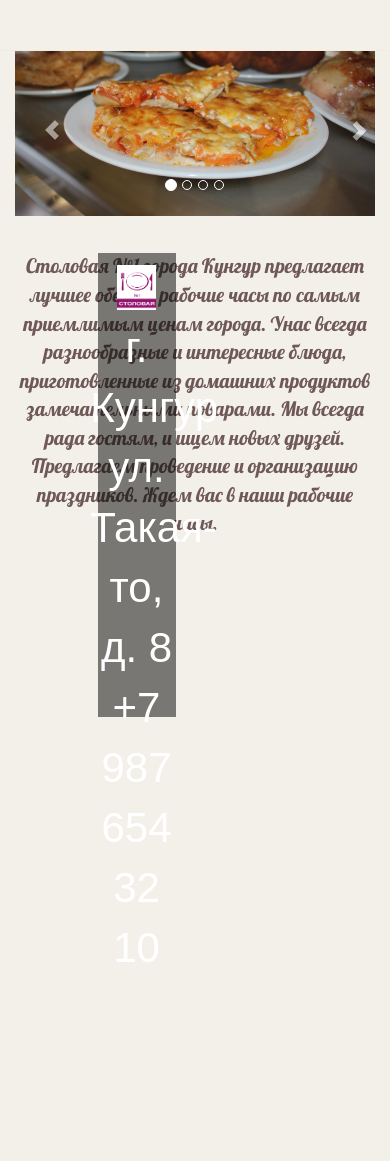
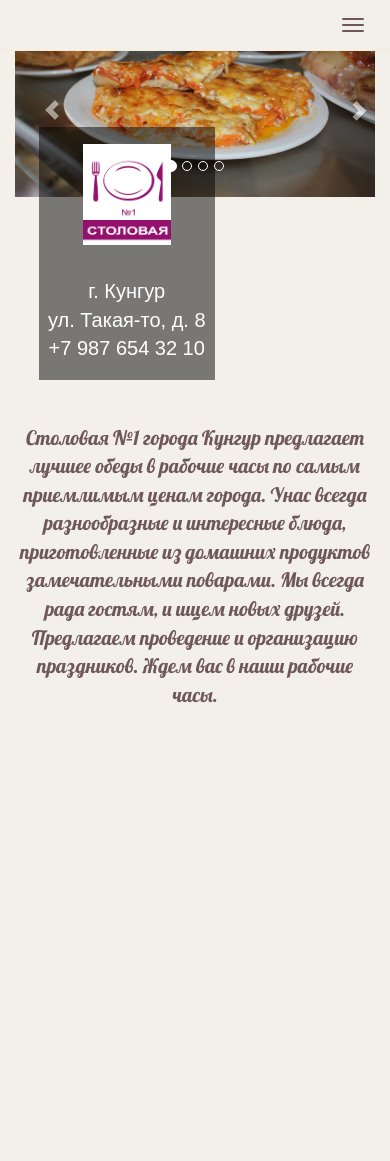
Before and after one commit to che4web/canteen, a Django app: page / in a window 390 px wide. Shown: the top 1161 px of the page. Run offline with Django 3.2, Linux system fonts and the light colour scheme; data comes from the database, SQL or seed files in the repository; some libraries are stand-ins or nearby versions.

Commit message:
adaptive changes

```diff
--- a/app/static/app/content/site.css
+++ b/app/static/app/content/site.css
@@ -187,7 +187,7 @@ opacity:0;
 
 .visible{
 opacity:1;
- transition:all 3s;
+ transition:all 1s;
 }
 
 /* styles for validation helpers */
--- a/app/static/app/content/styles.css
+++ b/app/static/app/content/styles.css
@@ -2,9 +2,13 @@ html {
     background-color:#f3f0e9;
 }
 
-.body-content{
+.container.contact{
+        border-top: 1px solid #ff7c90;
+}
+
+/*.body-content{
     margin-top:5%;
-}
+}*/
 
 .main-navbar, .logo-main{
     font-family: Arial;
@@ -23,9 +27,13 @@ html {
     color: #ff7c90;
 }
 
-.main-navbar-right > li:last-child > a{
+.main-navbar .navbar-toggle .icon-bar {
+    background-color: #6F5858;
+}
+
+/*.main-navbar-right > li:last-child > a{
     padding-left:20%;
-}
+}*/
 
 .main-navbar .active > a:after {
     display: block;
@@ -98,7 +122,7 @@ html {
 .logo-main-adress{
     padding:10%;
     text-align:center;
-    font-size: 3em;
+    font-size: 38px;
 }
 
 .main-description{
@@ -106,7 +130,86 @@ html {
     color: #6F5858;
     font-family: 'Lobster', cursive;
     font-size: 20px;
-    margin-top:5%;
+    margin-top:15%;
+}
+
+@media (max-width: 1701px) {
+    .logo-main-adress {
+        font-size: 30px;
+    }
+}
+
+@media (max-width: 990px) {
+    .logo-main-adress {
+        font-size: 20px;
+    }
+    .logo-main {
+        height: 32%;
+    }
+}
+
+
+@media (max-width: 780px){
+.logo-main{
+    position:absolute;
+    width:45%;
+    height:42%;
+    background-color:rgba(0,0,0,0.5);
+    top:15%;
+    left:10%;
+    color:#fff;
+
+}
+.logo-main-img, .logo-main-adress{
+    max-height:50%;
+}
+
+.logo-main-adress {
+    padding:5%;
+}
+
+.logo-main-img{
+    padding: 10% 25% 0 25%;
+}
+
+.logo-main-img img {
+        height: auto;
+        width: 100%;
+        max-height: 100%;
+        background-size: cover;
+}
+
+.logo-main-adress{
+    padding:10%;
+    text-align:center;
+    font-size: 20px;
+    padding-top: 18%;
+}
+.main-description {
+    margin-top: 10%;
+}
+}
+
+@media (max-width: 690px) {
+    .main-description {
+        margin-top: 30%;
+    }
+}
+
+@media (max-width: 516px) {
+    .main-description {
+        margin-top: 40%;
+    }
+}
+
+
+@media (max-width: 450px) {
+    .main-description {
+        margin-top: 58%;
+    }
+    .logo-main{
+        height:30%;
+    }
 }
 
 /*MAIN PART*/
--- a/app/templates/app/layout.html
+++ b/app/templates/app/layout.html
@@ -21,8 +21,45 @@
 <body data-spy="scroll" data-target="#main-navbar">
     {% block content %}{% endblock %}
 
+
+    <div class="container contact">
+    <div class="contact-page">
+        <div class="row contact-page-inner-1">
+            <div class="col-xs-4 col-sm-4 col-md-4 col-lg-4">
+                <div class="contact-page-block">
+                    <a href="tel:+7(000) 654-32-10">
+                        <div class="col-md-4 contact-page__contacts__icon">
+                            <i class="glyphicon glyphicon-earphone"></i>
+                        </div>
+                    </a>
+                </div>
+            </div>
+            <div class="col-xs-4 col-sm-4 col-md-4 col-lg-4">
+                <div class="contact-page-block">
+                    <a href="http://vk.com">
+                        <div class="col-md-4 contact-page__contacts__icon">
+                            <i class="fa fa-vk" aria-hidden="true"></i>
+                        </div>
+                    </a>
+                </div>
+            </div>
+            <div class="col-xs-4 col-sm-4 col-md-4 col-lg-4">
+                <div class="contact-page-block">
+                <a href="mailto:Support@example.com">
+                    <div class="col-md-4 contact-page__contacts__icon">
+                        <i class="fa fa-envelope-o" aria-hidden="true"></i>
+                    </div>
+                </a>
+            </div>
+            </div>
+        </div>
+    </div>
+
+</div>
+
     <script src="{% static 'app/scripts/bootstrap.js' %}"></script>
     <script src="{% static 'app/scripts/respond.js' %}"></script>
     {% block scripts %}{% endblock %}
 </body>
+
 </html>
```
Also changed, not shown: other parts of app/static/app/content/styles.css (+56 -5 lines), app/templates/app/index.html (+30 -38 lines).
